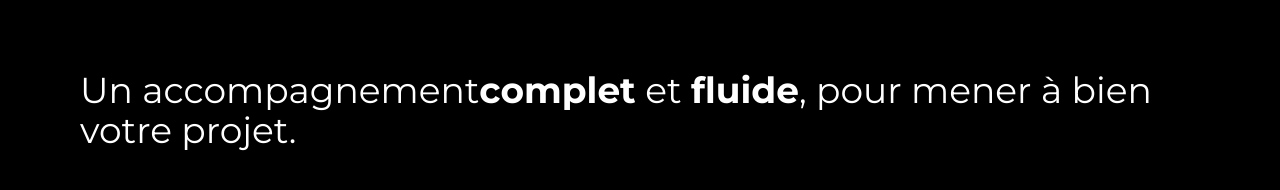
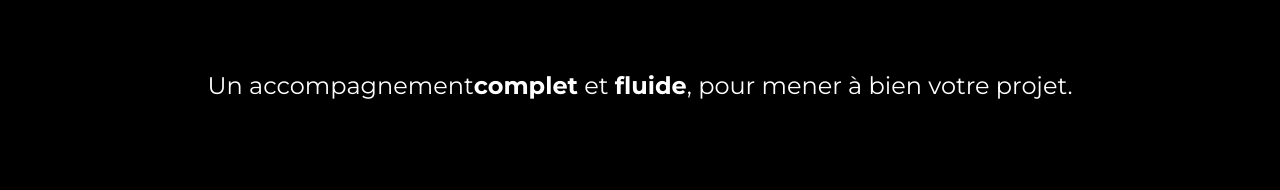
Before and after one commit to Gaetandrt/leo-loca, a Next.js app: page / in a window 1280 px wide. Shown: the part 1816-2006 px from the top of the page. Built offline with nearby package versions, Linux system fonts and the light colour scheme.

Commit message:
Change second section last text size

```diff
--- a/src/components/second-section/second-section.tsx
+++ b/src/components/second-section/second-section.tsx
@@ -21,7 +21,7 @@ function SecondSection() {
       </div>
       <div className="flex items-center justify-between text-foreground">
         <span />
-        <h2 className="text-4xl">
+        <h2 className="text-2xl">
           Un accompagnement
           <span className="font-bold">complet</span> et{" "}
           <span className="font-bold">fluide</span>, pour mener à bien votre
```
